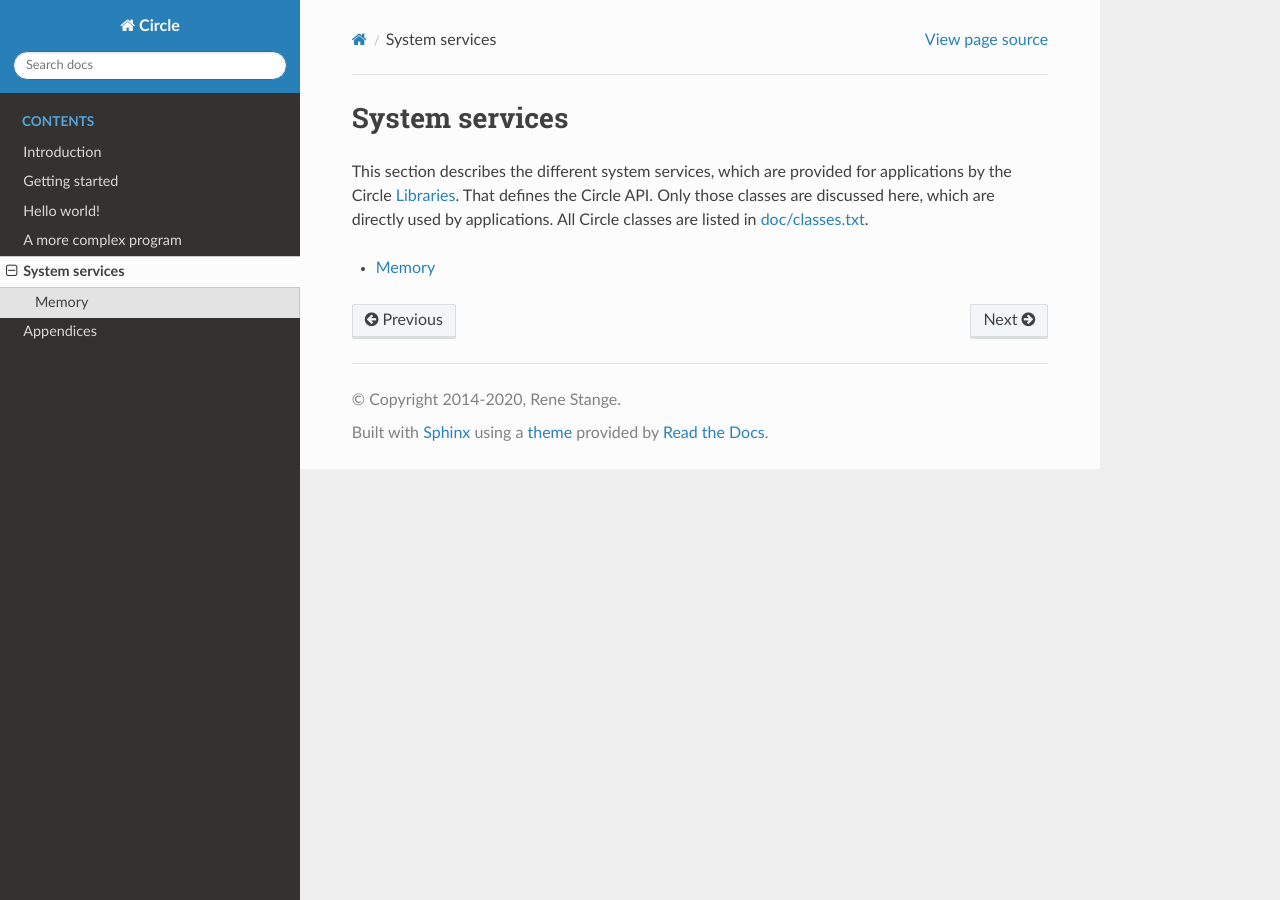
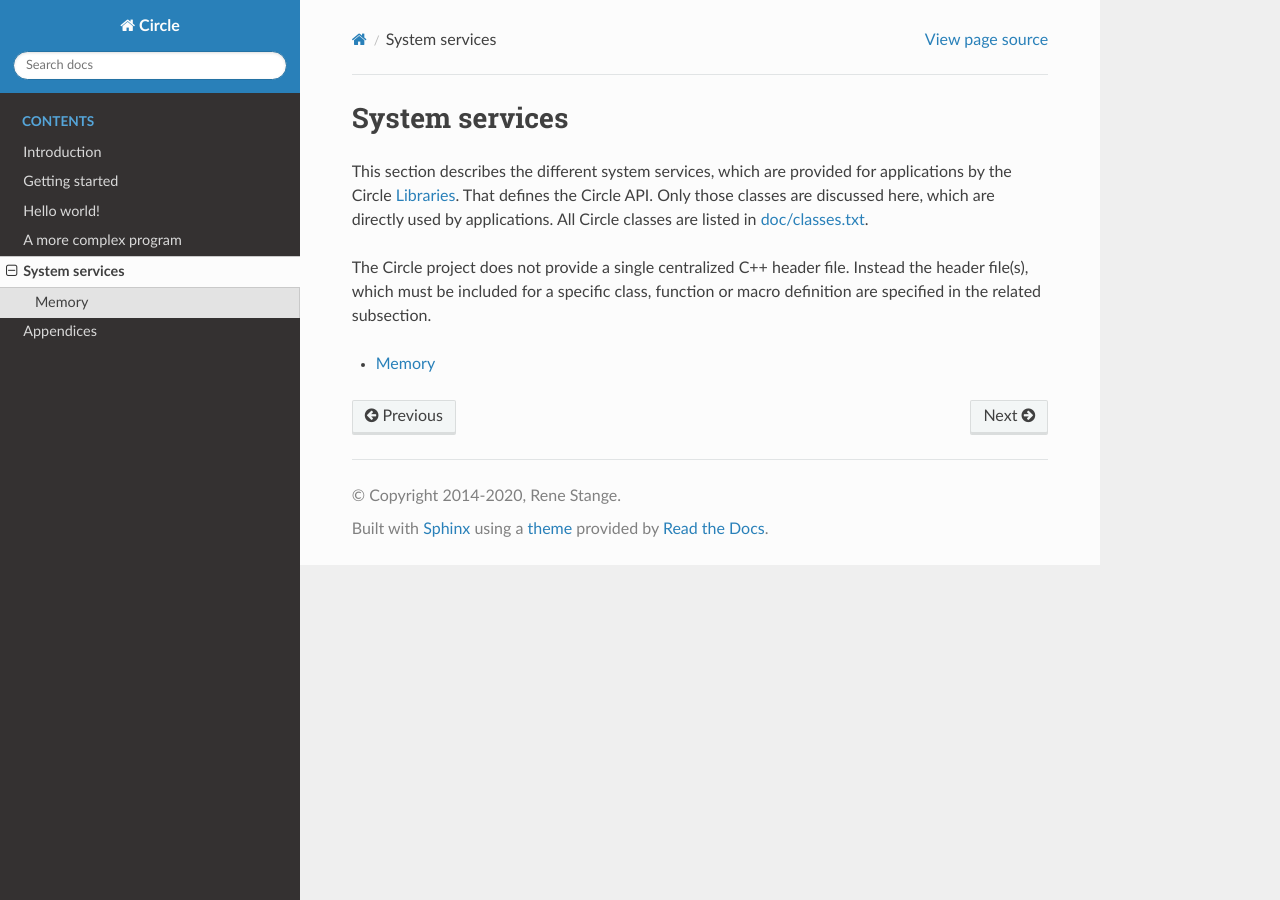
Before and after one commit to rsta2/circle-docs, a Sphinx documentation site: the page built from docs/system-services/index.rst, in a window 1280 px wide. Built offline with Sphinx 7.4.7 and the Read the Docs theme 2.0.0, drawn with Linux system fonts in a browser that asks for light colours.

Commit message:
system-services/index: Add note on header files

```diff
--- a/docs/system-services/index.rst
+++ b/docs/system-services/index.rst
@@ -2,6 +2,8 @@ System services
 ---------------
 
 This section describes the different system services, which are provided for applications by the Circle :ref:`Libraries`. That defines the Circle API. Only those classes are discussed here, which are directly used by applications. All Circle classes are listed in `doc/classes.txt <https://github.com/rsta2/circle/blob/master/doc/classes.txt>`_.
+
+The Circle project does not provide a single centralized C++ header file. Instead the header file(s), which must be included for a specific class, function or macro definition are specified in the related subsection.
 
 .. toctree::
 	:maxdepth: 1
```
Also changed, not shown: other parts of docs/system-services/index.rst (+1 -0 lines).
